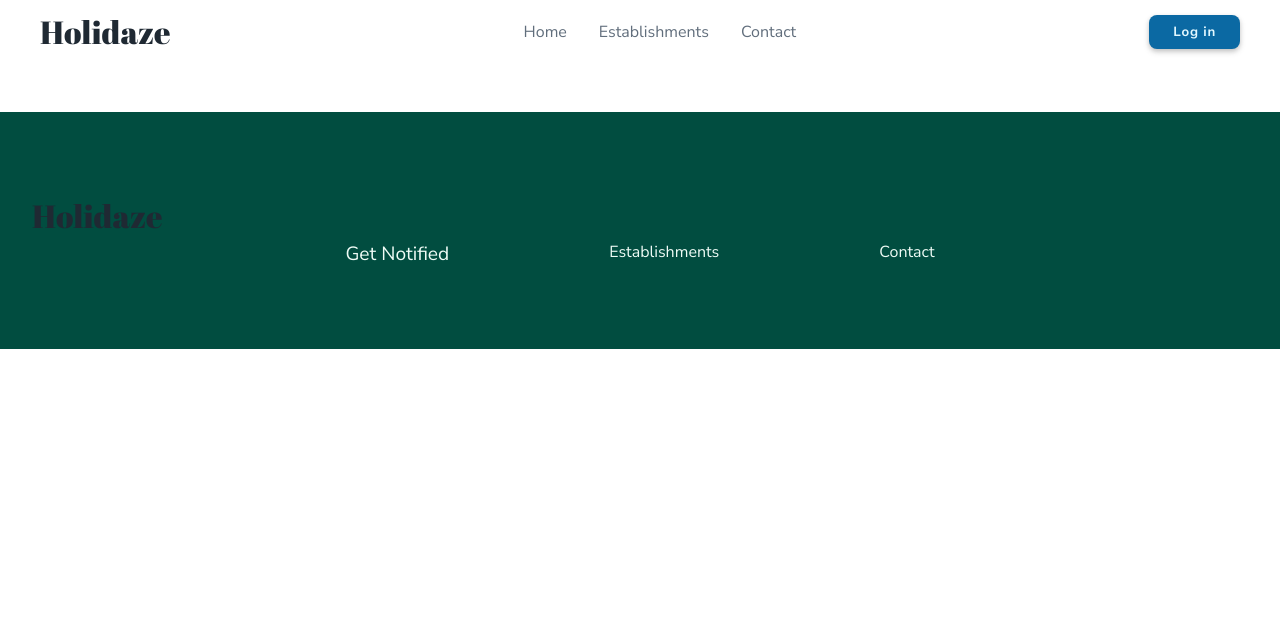
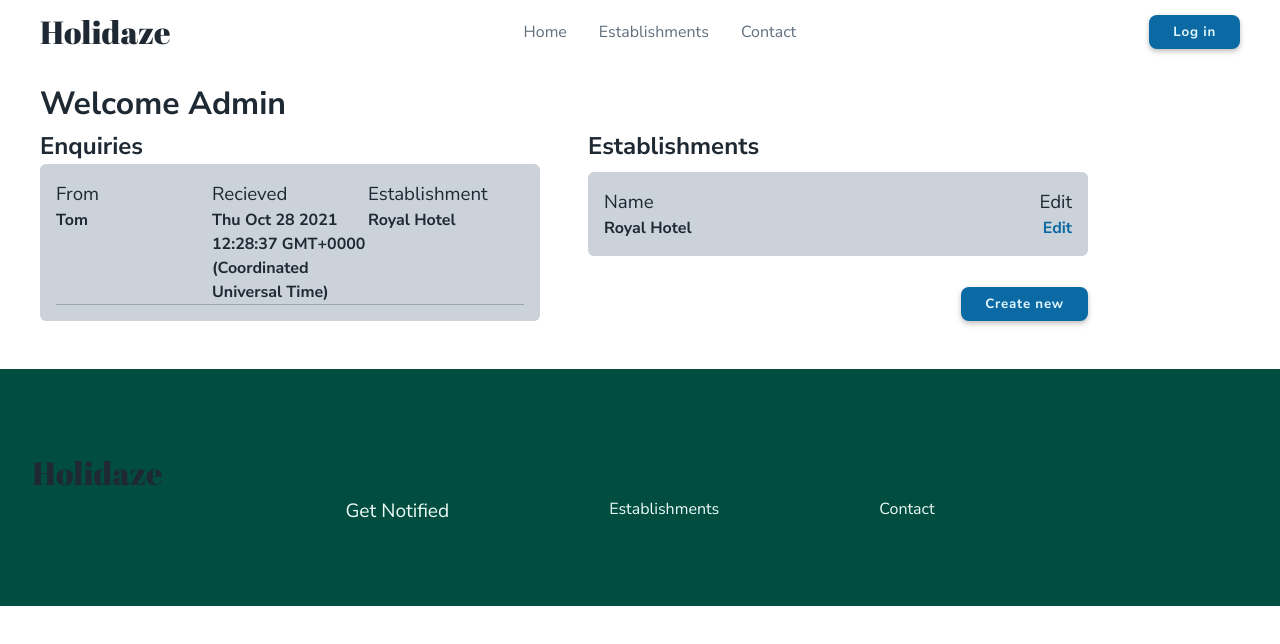
Before and after one commit to Noroff-FEU-Assignments/project-exam-2-Strand-Made, a React (Create React App) app: page /admin in a window 1280 px wide. Shown: the top 644 px of the page. Built offline with nearby package versions, Linux system fonts and the light colour scheme.

Commit message:
admin dashboard styling

```diff
--- /dev/null
+++ b/src/components/admin-dashboard/Enquiries/Enquiries.tsx
@@ -0,0 +1,55 @@
+import styled from "styled-components";
+import { mediaQueries } from "../../../utils/styleHelpers";
+import { borderRadius } from "../../../globalStyle/_variables";
+import Heading from "../../Typography/Heading";
+
+const Box = styled.div`
+  ${mediaQueries("md")`
+width: 500px;
+`}
+`;
+const EnquiriesContainer = styled.div`
+  display: flex;
+  justify-content: center;
+  background: var(--cool-gray-2);
+  border-radius: ${borderRadius.sm};
+`;
+const GridContainer = styled.div`
+  display: grid;
+  grid-template-columns: repeat(3, minmax(0, 1fr));
+  padding: 1rem;
+`;
+const Panel = styled.div`
+  border-bottom: 1px solid var(--cool-gray-3);
+`;
+const EnquiryData = styled.div`
+  font-weight: 600;
+`;
+
+const Enquiries = () => {
+  const date = Date();
+
+  return (
+    <Box>
+      <Heading.H2>Enquiries</Heading.H2>
+      <EnquiriesContainer>
+        <GridContainer>
+          <Panel>
+            <Heading.H3 weight="400">From</Heading.H3>
+            <EnquiryData>Tom</EnquiryData>
+          </Panel>
+          <Panel>
+            <Heading.H3 weight="400">Recieved</Heading.H3>
+            <EnquiryData>{date}</EnquiryData>
+          </Panel>
+          <Panel>
+            <Heading.H3 weight="400">Establishment</Heading.H3>
+            <EnquiryData>Royal Hotel</EnquiryData>
+          </Panel>
+        </GridContainer>
+      </EnquiriesContainer>
+    </Box>
+  );
+};
+
+export default Enquiries;
--- /dev/null
+++ b/src/components/admin-dashboard/EstablishmentsPanel/EstablishmentsPanel.tsx
@@ -0,0 +1,54 @@
+import styled from "styled-components";
+import { borderRadius } from "../../../globalStyle/_variables";
+import { mediaQueries } from "../../../utils/styleHelpers";
+import { PrimaryButton } from "../../Button/Button";
+import FlexContainer from "../../layout/utilities/Flex/FlexContainer";
+import Spacer from "../../layout/utilities/Spacer/Spacer";
+import Heading from "../../Typography/Heading";
+
+const Box = styled.div`
+  display: flex;
+  flex-direction: column;
+  justify-content: space-between;
+  ${mediaQueries("md")`
+width: 500px;
+`}
+`;
+const EstablishmentsList = styled.div`
+  background: var(--cool-gray-2);
+  padding: 1rem;
+  border-radius: ${borderRadius.sm};
+`;
+const Header = styled.div`
+  display: flex;
+  justify-content: space-between;
+`;
+const Establishment = styled.div`
+  display: flex;
+  justify-content: space-between;
+  font-weight: 600;
+`;
+
+const EstablishmentsPanel = () => {
+  return (
+    <Box>
+      <Heading.H2>Establishments</Heading.H2>
+      <EstablishmentsList>
+        <Header>
+          <Heading.H3 weight="400">Name</Heading.H3>
+          <Heading.H3 weight="400">Edit</Heading.H3>
+        </Header>
+        <Establishment>
+          Royal Hotel
+          <a href="/">Edit</a>
+        </Establishment>
+      </EstablishmentsList>
+      <Spacer mt="1" />
+      <FlexContainer justifyContent="end">
+        <PrimaryButton>Create new</PrimaryButton>
+      </FlexContainer>
+    </Box>
+  );
+};
+
+export default EstablishmentsPanel;
--- a/src/pages/Admin.tsx
+++ b/src/pages/Admin.tsx
@@ -1,5 +1,33 @@
+import styled from "styled-components";
+import { useState } from "react";
+import Container from "../components/layout/Container/Container";
+import Heading from "../components/Typography/Heading";
+import Enquiries from "../components/admin-dashboard/Enquiries/Enquiries";
+import EstablishmentsPanel from "../components/admin-dashboard/EstablishmentsPanel/EstablishmentsPanel";
+import { mediaQueries } from "../utils/styleHelpers";
+
+const FlexContainer = styled.div`
+  display: flex;
+  flex-direction: column;
+  gap: 3rem;
+
+  ${mediaQueries("md")`
+  flex-direction: row;
+  `}
+`;
+
 const Admin = () => {
-  return <div></div>;
+  return (
+    <Container>
+      <main>
+        <Heading>Welcome Admin</Heading>
+        <FlexContainer>
+          <Enquiries />
+          <EstablishmentsPanel />
+        </FlexContainer>
+      </main>
+    </Container>
+  );
 };
 
 export default Admin;
```
